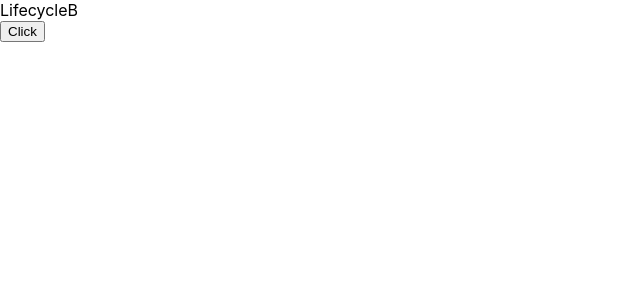
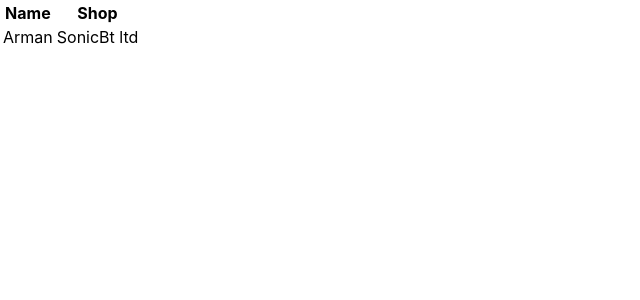
Before and after one commit to ArmanKamal/ReactJsBasic, a React (Create React App) app: page / in a window 1280 px wide. Shown: the top 300 px of the page, without its empty margins (0-640 px from the left). Built offline with nearby package versions, Linux system fonts and the light colour scheme.

Commit message:
Added React Fragment Logic

```diff
--- a/src/App.js
+++ b/src/App.js
@@ -13,6 +13,7 @@ import React from 'react';
 // import Stylesheet from './components/Stylesheet';
 // import Form from './components/Form'
 import LifecycleA from './components/LifecycleA';
+import Table from './components/Table'
 
 function App() {
   return (
@@ -33,12 +34,12 @@ function App() {
           <NameList />
            <Stylesheet />
             <Form />
+          <LifecycleA />
        */
     }
 
 
-
-<LifecycleA />
+<Table />
 
     </div>
   );
--- /dev/null
+++ b/src/components/Column.js
@@ -0,0 +1,14 @@
+import React from 'react'
+
+function Column() {
+    return (
+        <React.Fragment>
+            <tr>
+                <td>Arman</td>
+                <td>SonicBt ltd</td>
+            </tr>
+        </React.Fragment>
+    )
+}
+
+export default Column
--- /dev/null
+++ b/src/components/Table.js
@@ -0,0 +1,21 @@
+import React from 'react'
+import Column from './Column'
+
+function Table() {
+    return (
+            <table>
+                <thead>
+                    <tr>
+                        <th>Name</th>
+                        <th>Shop</th>
+                    </tr>
+                </thead>
+                <tbody>
+                    <Column />
+                </tbody>
+            </table>
+
+    )
+}
+
+export default Table
```
